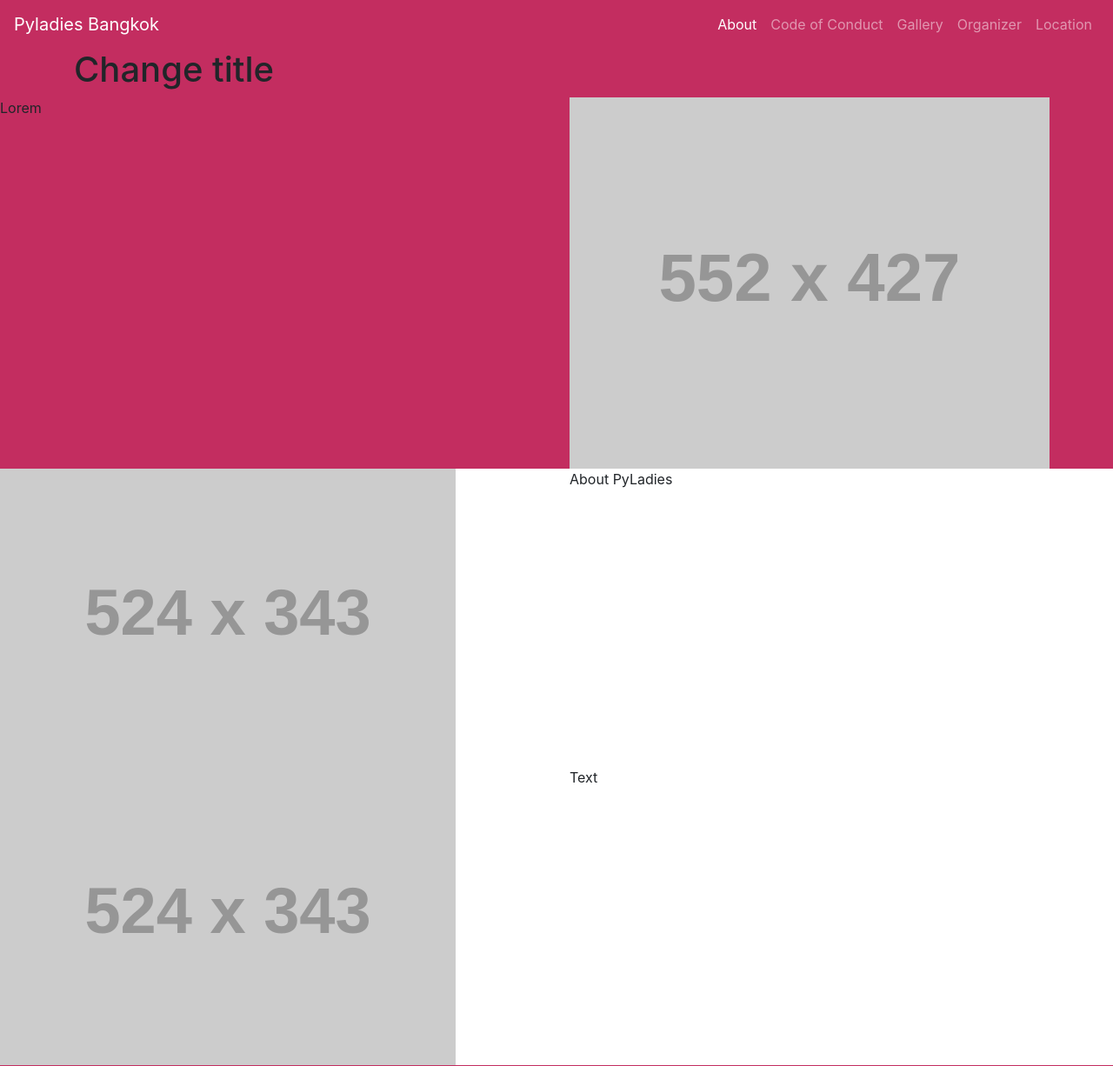
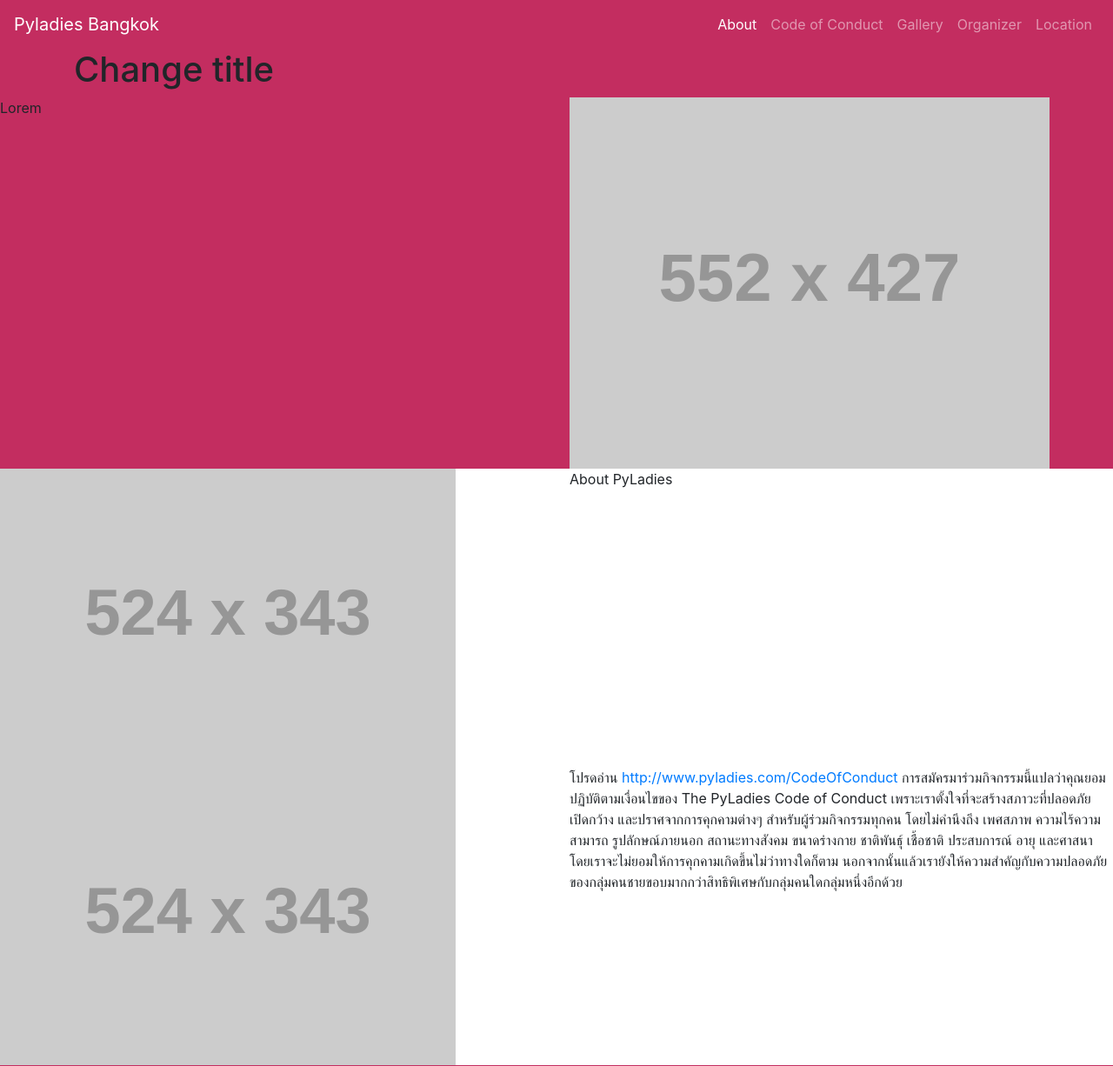
Before and after one commit to pyladiesbkk/pyladies-web, a website built with webpack: page src/index.html in a window 1280 px wide. Shown: the top 1226 px of the page at 87% size. Built offline with nearby package versions, Linux system fonts and the light colour scheme; placeholder pictures from the web are drawn by us.

Commit message:
translate to thai

```diff
--- a/src/code-of-conduct.html
+++ b/src/code-of-conduct.html
@@ -4,7 +4,8 @@
             <img src="http://via.placeholder.com/524x343" alt='Logo' />
         </div>
         <div class="col">
-            <p>Text</p>
+            <p>โปรดอ่าน <a href="http://www.pyladies.com/CodeOfConduct">http://www.pyladies.com/CodeOfConduct</a> การสมัครมาร่วมกิจกรรมนี้แปลว่าคุณยอมปฏิบัติตามเงื่อนไขของ The PyLadies Code of Conduct เพราะเราตั้งใจที่จะสร้างสภาวะที่ปลอดภัย เปิดกว้าง และปราศจากการคุกคามต่างๆ
+                สำหรับผู้ร่วมกิจกรรมทุกคน โดยไม่คำนึงถึง เพศสภาพ ความไร้ความสามารถ รูปลักษณ์ภายนอก สถานะทางสังคม ขนาดร่างกาย ชาติพันธุ์ เชื้อชาติ ประสบการณ์ อายุ และศาสนา โดยเราจะไม่ยอมให้การคุกคามเกิดขึ้นไม่ว่าทางใดก็ตาม นอกจากนั้นแล้วเรายังให้ความสำคัญกับความปลอดภัยของกลุ่มคนชายขอบมากกว่าสิทธิพิเศษกับกลุ่มคนใดกลุ่มหนึ่งอีกด้วย</p>
         </div>
     </div>
 </div>
```
